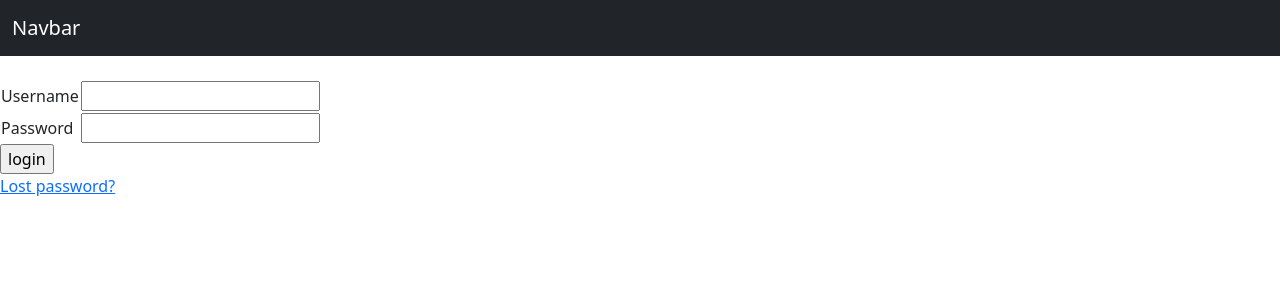
After one commit to LeBovskiiy/django, a Django app: template MyProject/templates/registration/login.html in a window 1280 px wide. The commit adds this page. Shown: the top 300 px of the page. Run offline with Django 3.2, Linux system fonts and the light colour scheme; the template is opened without the code that fills it, so the values that code supplies are empty, except form fields; tables that the repository leaves empty hold one stand-in row (values such as "Sample post"); form fields are guessed from the names that the template uses.

```diff
--- a/MyProject/static/css/main.css
+++ b/MyProject/static/css/main.css
@@ -10,6 +10,16 @@
 }
 
 .d-flex {
-    margin-left: 500px;
-    margin-right: 100px;
+    margin-left: 400px;
+    margin-right: 20px;
 }
+
+.navbar-r {
+    position: fixed;
+    left: 1100px;
+}
+
+.dropdown {
+    position: fixed;
+    right: 30px;
+}
--- /dev/null
+++ b/MyProject/templates/registration/login.html
@@ -0,0 +1,42 @@
+{% extends 'shop/base.html' %}
+
+{% block title %}Log In{% endblock title %}
+
+{% block content %}
+
+{% if form.errors %}
+  <p>Your username and password didn't match. Please try again.</p>
+{% endif %}
+
+{% if next %}
+  {% if user.is_authenticated %}
+    <p>Your account doesn't have access to this page. To proceed,
+    please login with an account that has access.</p>
+  {% else %}
+    <p>Please login to see this page.</p>
+  {% endif %}
+{% endif %}
+
+<form method="post" action="{% url 'login' %}">
+{% csrf_token %}
+<table>
+
+<tr>
+  <td>{{ form.username.label_tag }}</td>
+  <td>{{ form.username }}</td>
+</tr>
+
+<tr>
+  <td>{{ form.password.label_tag }}</td>
+  <td>{{ form.password }}</td>
+</tr>
+</table>
+
+<input type="submit" value="login" />
+<input type="hidden" name="next" value="{{ next }}" />
+</form>
+
+{# Assumes you setup the password_reset view in your URLconf #}
+<p><a href="{% url 'password_reset' %}">Lost password?</a></p>
+
+{% endblock %}nt %}
--- a/MyProject/templates/shop/base.html
+++ b/MyProject/templates/shop/base.html
@@ -8,6 +8,10 @@
 
     <!-- Bootstrap CSS -->
     <link href="https://cdn.jsdelivr.net/npm/bootstrap@5.0.2/dist/css/bootstrap.min.css" rel="stylesheet" integrity="sha384-EVSTQN3/azprG1Anm3QDgpJLIm9Nao0Yz1ztcQTwFspd3yD65VohhpuuCOmLASjC" crossorigin="anonymous">
+
+    <!--    Bootstrap 5 Script-->
+    <script src="https://cdn.jsdelivr.net/npm/bootstrap@5.3.0-alpha2/dist/js/bootstrap.bundle.min.js" integrity="sha384-qKXV1j0HvMUeCBQ+QVp7JcfGl760yU08IQ+GpUo5hlbpg51QRiuqHAJz8+BrxE/N" crossorigin="anonymous"></script>
+
     <!--    my css-->
     <link rel="stylesheet" href="{% static 'css/main.css' %}" type="text/css">
     <title>{% block title %}{% endblock %}</title>
--- a/MyProject/templates/shop/home.html
+++ b/MyProject/templates/shop/home.html
@@ -34,6 +34,7 @@
     <section class="product-box">
     {% for prod in products %}
     <ul class="card-box">
+
         <li>
             <div class="card" style="width: 18rem;">
             <img src='{{ prod.image.url }}' class="card-img-top" alt="...">
@@ -44,6 +45,7 @@
         </div>
         </li>
     </ul>
+
     {% endfor %}
     </section>
 </div>
--- a/MyProject/templates/shop/navbar.html
+++ b/MyProject/templates/shop/navbar.html
@@ -4,23 +4,36 @@
     <button class="navbar-toggler" type="button" data-bs-toggle="collapse" data-bs-target="#navbarSupportedContent" aria-controls="navbarSupportedContent" aria-expanded="false" aria-label="Toggle navigation">
       <span class="navbar-toggler-icon"></span>
     </button>
-    <div class="collapse navbar-collapse" id="navbarSupportedContent">
+    <div class="navbar-r">
+      <div class="collapse navbar-collapse" id="navbarSupportedContent">
       <ul class="navbar-nav me-auto mb-2 mb-lg-0">
           </ul>
-      <form class="d-flex" method=POST action="{% url 'search-result' %}">
+      <form class="d-flex" method="get" action="{% url 'search-result' %}">
         {% csrf_token %}
-        <input class="form-control me-2" name="searched" type="search" placeholder="Search" aria-label="Search">
+        <input name="q" type="text">
         <button class="btn btn-outline-success" type="submit">Search</button>
       </form>
       {% if user.is_authenticated %}
-      <div class="user-auth"></div>
-        Hi {{ user.username }}
-      <p><a href="{% url 'logout' %}">Log Out</a></p>
-      {% else %}
-      You are not logged in
-      <div class="log-in"></div>
-      <div class="sign-up"></div>
-      {% endif %}
+
+      <div class="dropdown">
+        <a class="btn btn-secondary dropdown-toggle" href="#" role="button" id="dropdownMenuLink" data-bs-toggle="dropdown" aria-expanded="false">
+          {{ user.username }}
+        </a>
+      <ul class="dropdown-menu" aria-labelledby="dropdownMenuLink">
+        <li><a class="dropdown-item" href="{% url 'logout' %}">Log Out</a></li>
+        <li><a class="dropdown-item" href="#">Another action</a></li>
+        <li><a class="dropdown-item" href="#">Something else here</a></li>
+      </ul>
+      </div>
     </div>
   </div>
+      {% else %}
+      <div>
+        <a href="{% url 'login' %}"><button type="button" class="log-in">Log In</button></a>
+      </div>
+      <div class="sign-up">
+        <a href="{% url 'signup' %}"><button type="button">Sign Up</button></a>
+      </div>
+      {% endif %}
+  </div>
 </nav>
--- a/MyProject/users/forms.py
+++ b/MyProject/users/forms.py
@@ -8,11 +8,11 @@ class CustomUserCreationForm(UserCreationForm):
 
     class Meta(UserCreationForm.Meta):
         model = CustomUser
-        fields = UserCreationForm.Meta.fields + ('username', 'phone',)
+        fields = UserCreationForm.Meta.fields + ('username', 'phone', 'email',)
 
 
 class CustomUserChangeForm(UserChangeForm):
 
     class Meta:
         model = CustomUser
-        fields = UserChangeForm.Meta.fields
+        fields = ('username', 'email', 'phone',)
--- a/MyProject/users/urls.py
+++ b/MyProject/users/urls.py
@@ -2,6 +2,8 @@ from django.urls import path
 
 from .views import SignUpView
 
+
 urlpatterns = [
     path('signup/', SignUpView.as_view(), name='signup'),
+    # path('login/', LogInView.as_view(), name='login')
 ]
--- a/MyProject/users/views.py
+++ b/MyProject/users/views.py
@@ -1,5 +1,5 @@
 from django.shortcuts import render
-from django.views.generic import CreateView
+from django.views.generic import CreateView, TemplateView
 from django.urls import reverse_lazy
 
 from .forms import CustomUserCreationForm
@@ -9,3 +9,7 @@ class SignUpView(CreateView):
     form_class = CustomUserCreationForm
     success_url = reverse_lazy('login')
     template_name = 'users/signup.html'
+
+#
+# class LogInView(TemplateView):
+#     template_name = 'users/registration/login.html'
```
Also changed, not shown: MyProject/shop/urls.py (+6 -2 lines), MyProject/shop/views.py (+14 -9 lines), MyProject/templates/shop/search_result.html (+8 -4 lines), MyProject/templates/users/registration/login.html (deleted, +0 -12 lines), MyProject/media/shop/water1_310.jpg (deleted), MyProject/media/shop/water_310.jpg (deleted), MyProject/shop/forms.py (added).
